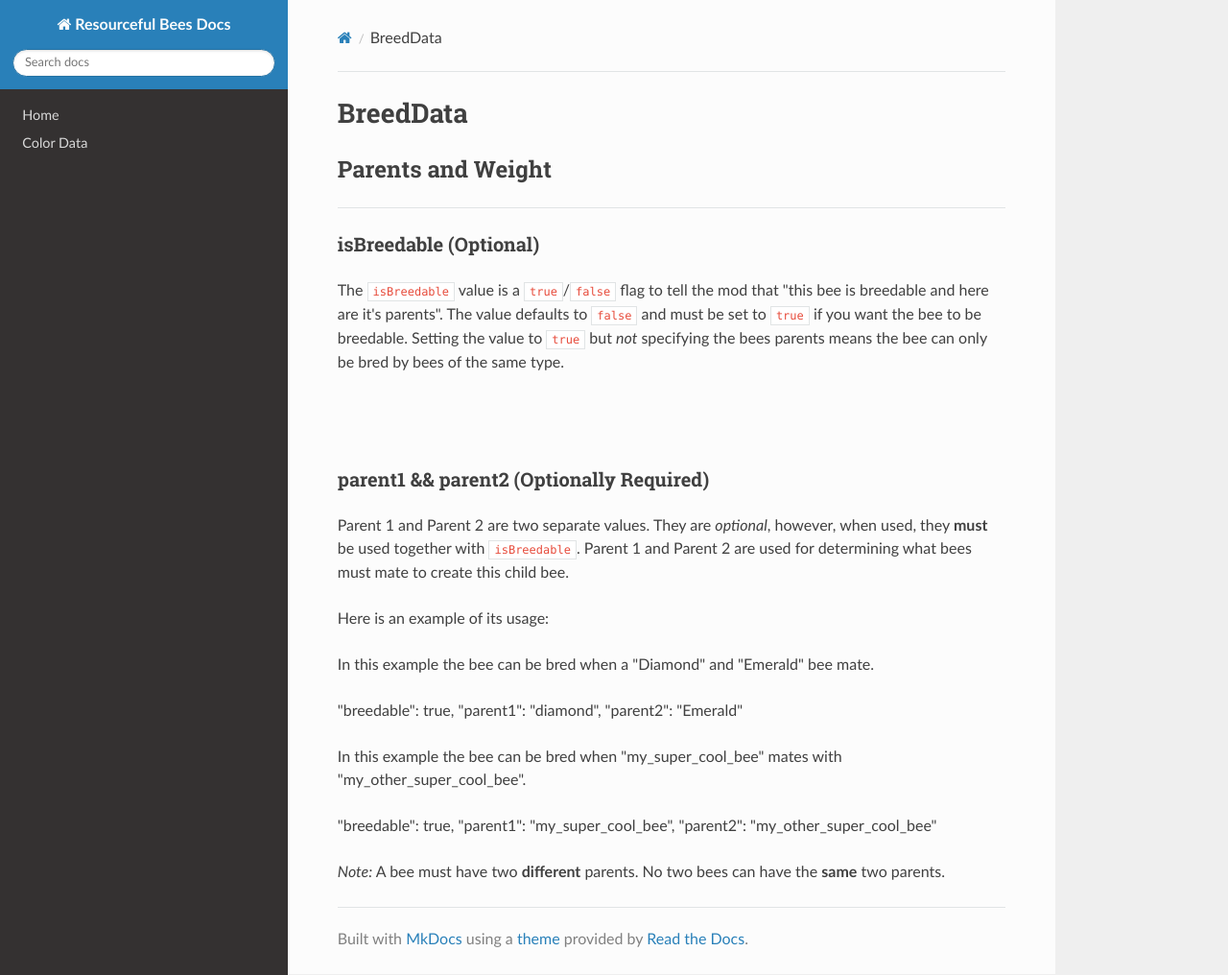
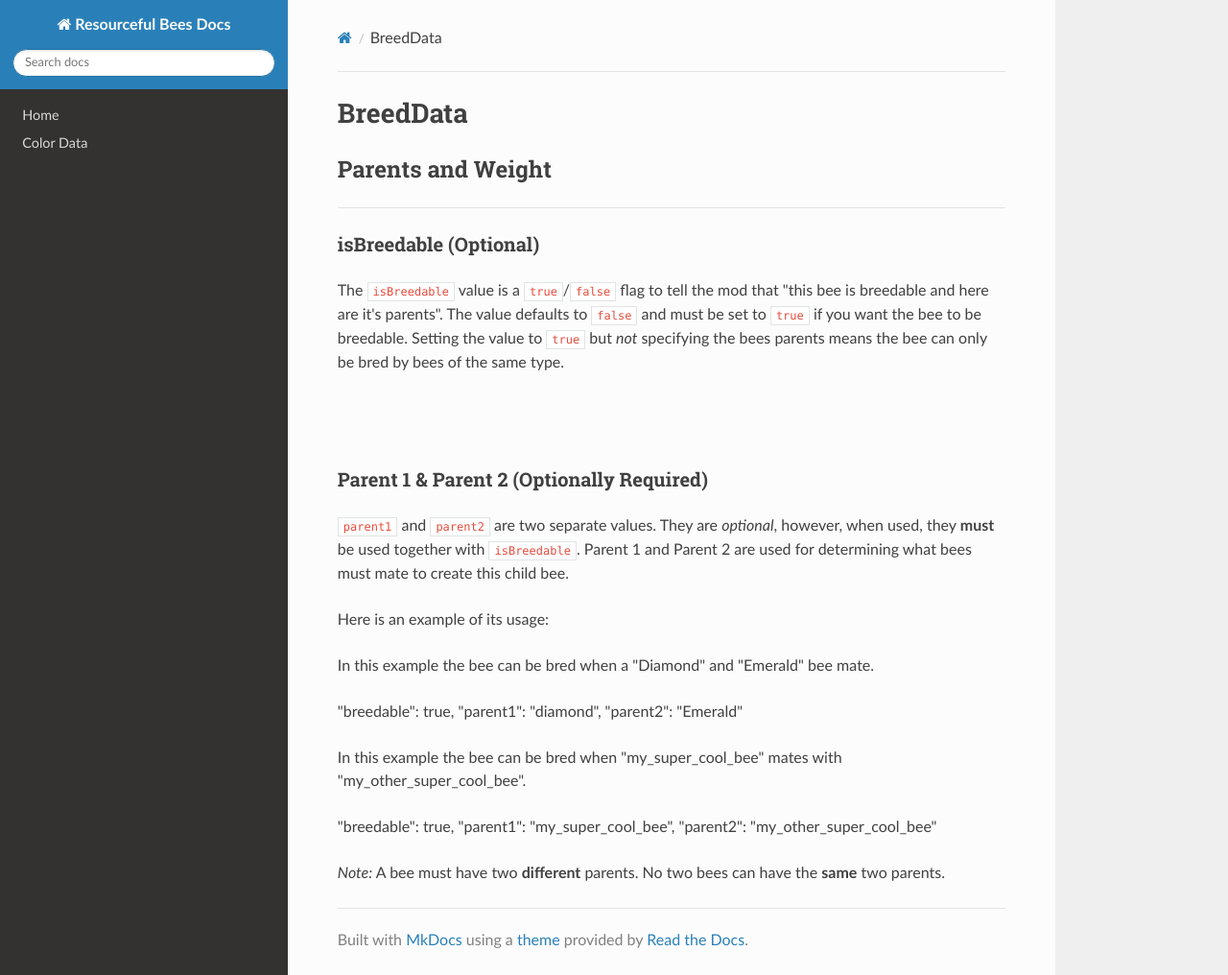
Before and after one commit to Team-Resourceful/ResourcefulBeesDocs, an MkDocs documentation site: the page built from docs/bee_data/breed_data.md, in a window 1280 px wide and 1016 px high. Shown: the whole window at 96% size. Built offline with MkDocs 1.6.1, drawn with Linux system fonts in a browser that asks for light colours; nearby versions of some CDN libraries.

```diff
--- a/docs/bee_data/breed_data.md
+++ b/docs/bee_data/breed_data.md
@@ -11,9 +11,9 @@ The value defaults to `false` and must be set to `true` if you want the bee to b
 <br>
 <br>
 
-### **parent1 && parent2** (Optionally Required)
+### **Parent 1 & Parent 2** (Optionally Required)
 
-Parent 1 and Parent 2 are two separate values. They are  _optional_, however, when used, they  **must**  be used together with `isBreedable`. Parent 1 and Parent 2 are used for determining what bees must mate to create this child bee.
+`parent1` and `parent2` are two separate values. They are  _optional_, however, when used, they  **must**  be used together with `isBreedable`. Parent 1 and Parent 2 are used for determining what bees must mate to create this child bee.
 
 Here is an example of its usage:
 
```
Also changed, not shown: other parts of docs/bee_data/breed_data.md (+2 -2 lines).
